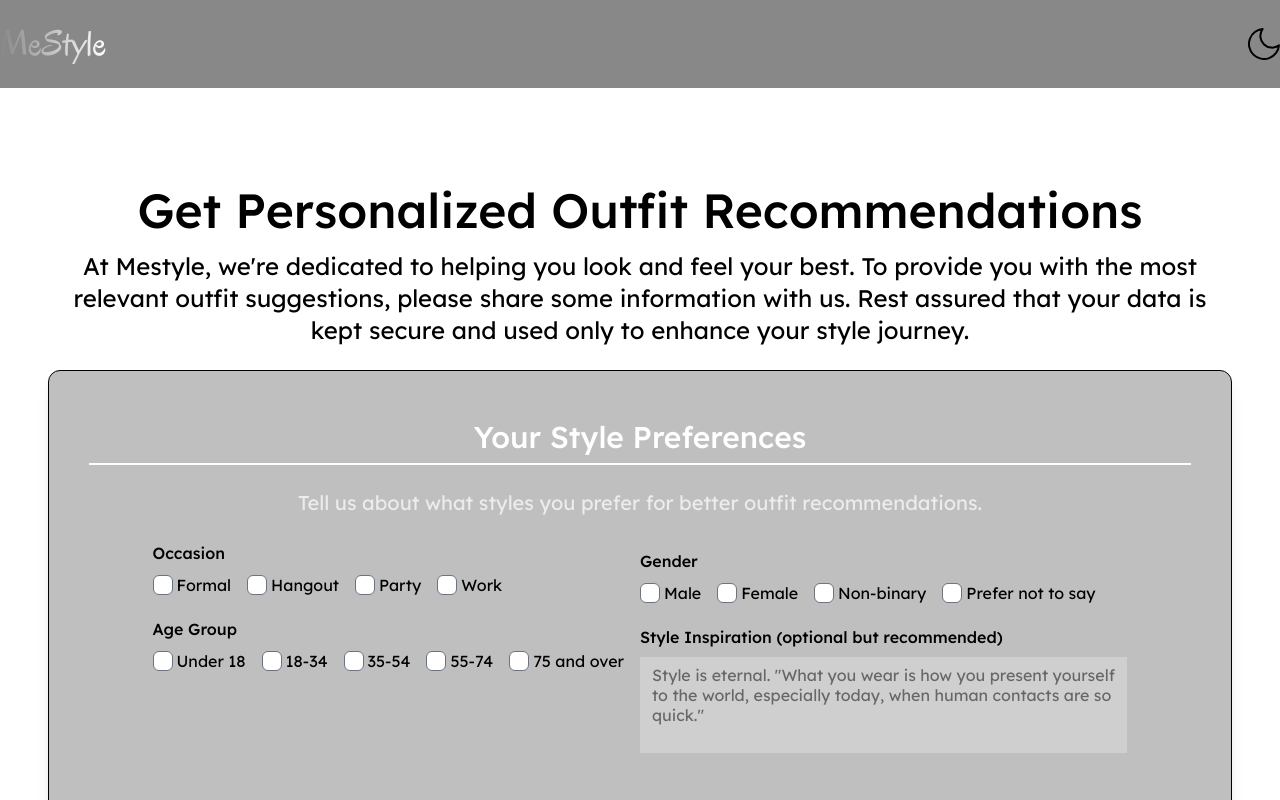
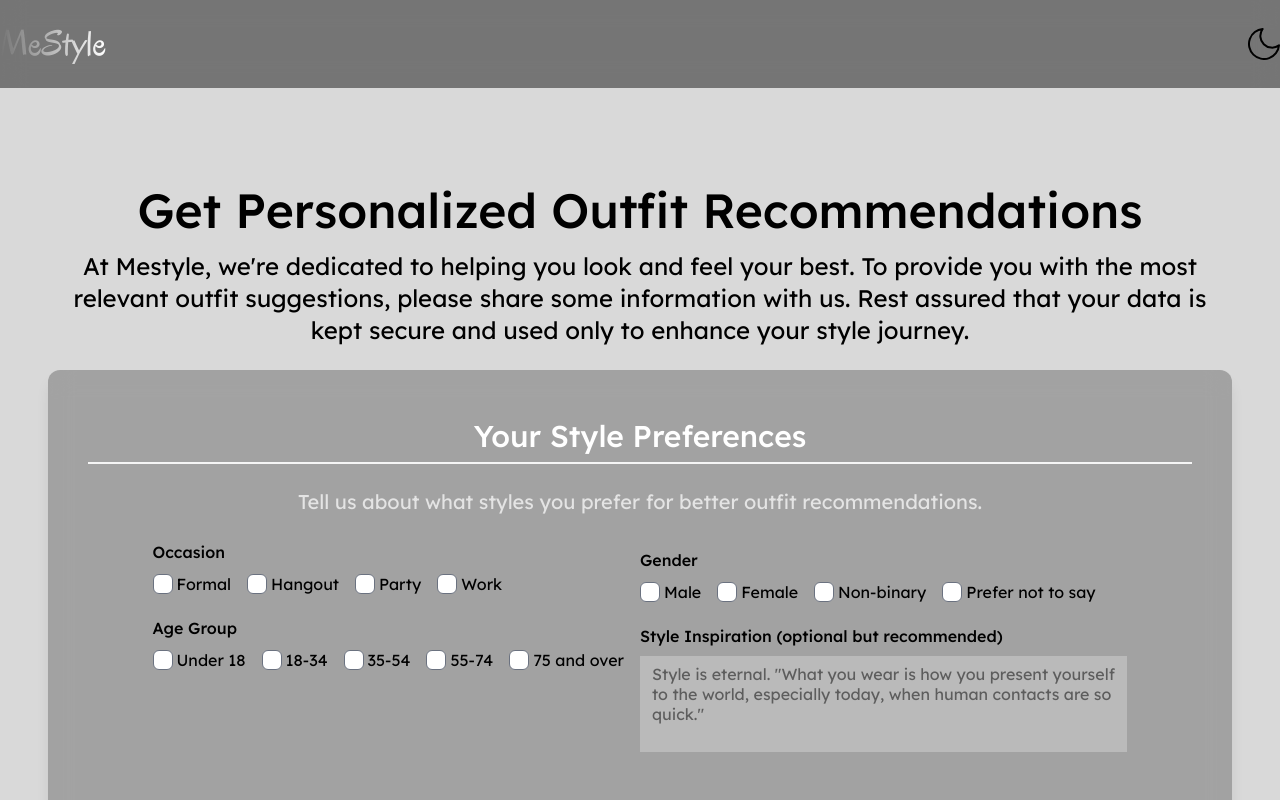
Before and after one commit to Remi-dee/Mestyle, a Next.js app: page /profile in a window 1280 px wide. Shown: the top 800 px of the page. Built offline with nearby package versions, Linux system fonts and the light colour scheme.

Commit message:
Sunday, January 7, 2024 at 12:20 AM West Africa Standard Time

```diff
--- a/app/components/ui/overlay/template.js
+++ b/app/components/ui/overlay/template.js
@@ -11,7 +11,7 @@ import React from "react";
 function Overlay({ title = "", description = "", children, className = "" }) {
   const baseStyle =
     "relative backdrop-blur-md z-50 bg-black/25 dark:bg-white/30 " +
-    "border border-solid border-black dark:border-white rounded-xl " +
+    "bg-opacity-10 dark:bg-opacity-10 rounded-xl " +
     "shadow-lg antialiased select-none";
 
   return (
@@ -24,7 +24,7 @@ function Overlay({ title = "", description = "", children, className = "" }) {
             </h2>
             <hr
               aria-hidden="true"
-              className="border border-solid dark:border-white border-black w-full"
+              className="border border-neutral-100   w-full"
             />
           </div>
         )}
--- a/app/profile/page.js
+++ b/app/profile/page.js
@@ -8,7 +8,7 @@ import NavBar from "../components/landingPage/NavBar/NavBar";
 
 function template() {
   return (
-    <main className=" font-lexend  flex justify-center">
+    <main className="bg-grayLight dark:bg-grayDark font-lexend  flex justify-center">
       <div className="max-w-screen-2xl">
 
         <NavBar isProfile={true} />
```
